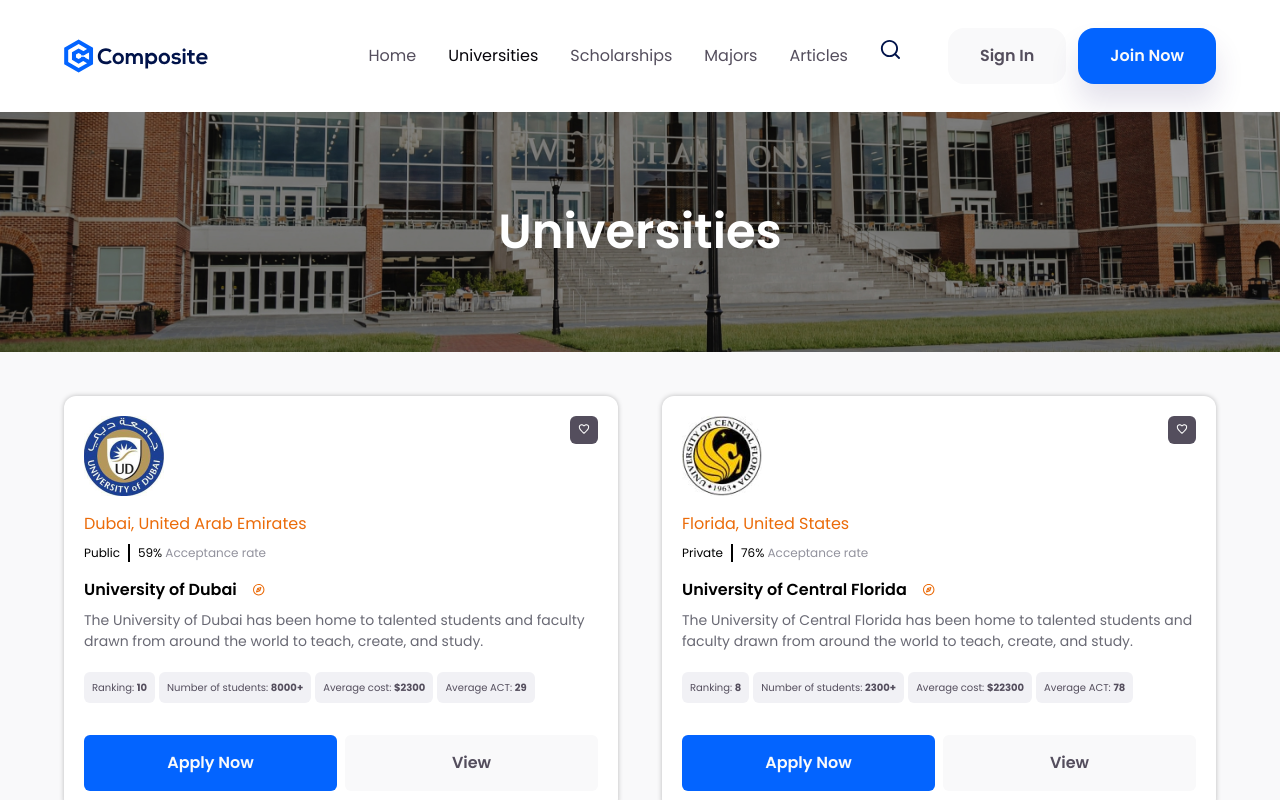
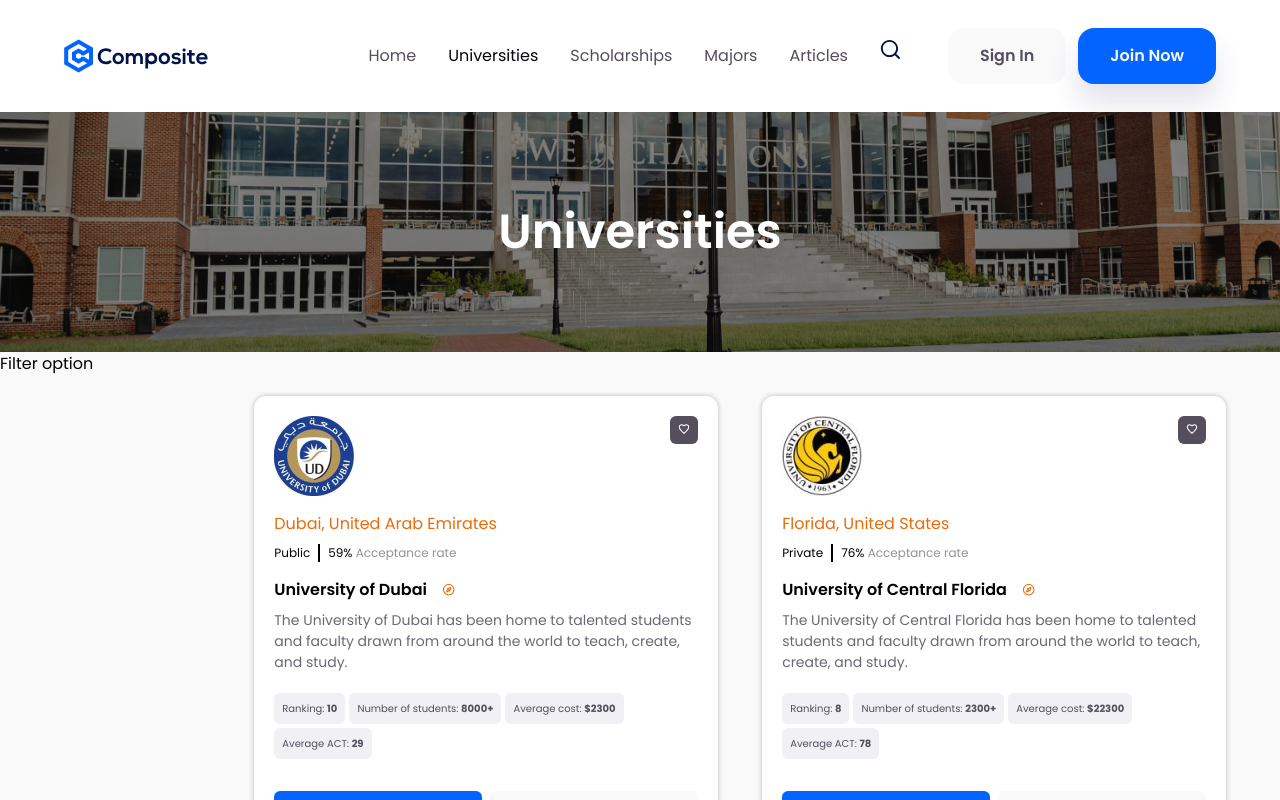
Before and after one commit to shruti271/university_listing_nextjs, a Next.js app in the folder compo-frontend/: page /universities in a window 1280 px wide. Shown: the top 800 px of the page. Built offline with nearby package versions, Linux system fonts and the light colour scheme.

Commit message:
Add layout division

```diff
--- a/compo-frontend/components/university-sections/universities-section/UniversityCard.js
+++ b/compo-frontend/components/university-sections/universities-section/UniversityCard.js
@@ -63,7 +63,10 @@ const UniversityCard = ({ university }) => {
       </ul>
       <div className="flex gap-2">
         <Link href={linkApply} passHref>
-          <PrimaryButton type="button" className="basis-1/2 rounded-md">
+          <PrimaryButton
+            type="button"
+            className="basis-1/2 !rounded-md text-[0.75rem] md:text-[0.75rem]"
+          >
             Apply Now
           </PrimaryButton>
         </Link>
@@ -71,7 +74,7 @@ const UniversityCard = ({ university }) => {
           <PrimaryButton
             isPrimary={false}
             type="button"
-            className="basis-1/2 rounded-md"
+            className="basis-1/2 !rounded-md text-[0.75rem] md:text-[0.75rem]"
           >
             View
           </PrimaryButton>
--- a/compo-frontend/pages/universities/index.js
+++ b/compo-frontend/pages/universities/index.js
@@ -5,7 +5,12 @@ const Universities = () => {
   return (
     <div className="bg-colorPale">
       <HeroSection />
-      <UniversitiesSection />
+      <div className="lg:flex">
+        <section className="lg:basis-1/5 hidden lg:block">
+          <h2>Filter option</h2>
+        </section>
+        <UniversitiesSection />
+      </div>
     </div>
   );
 };
```
